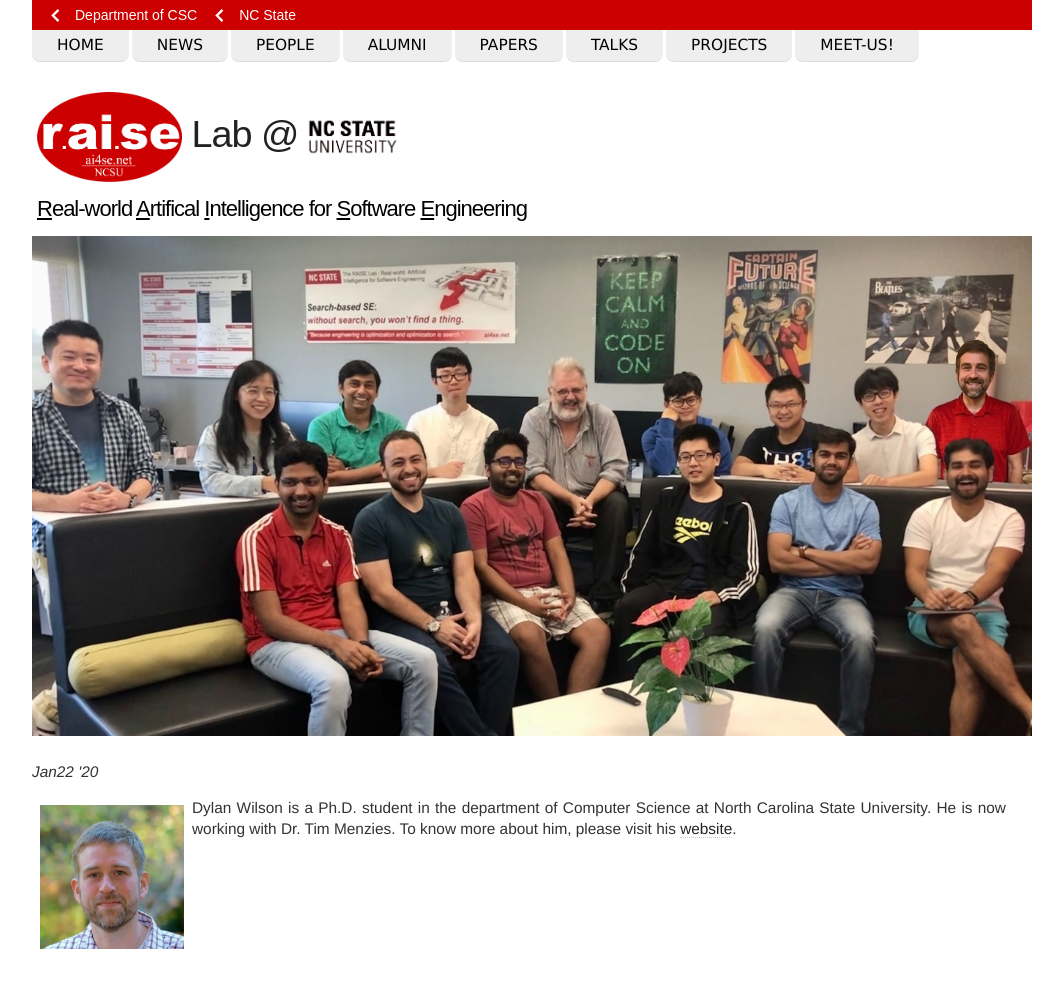
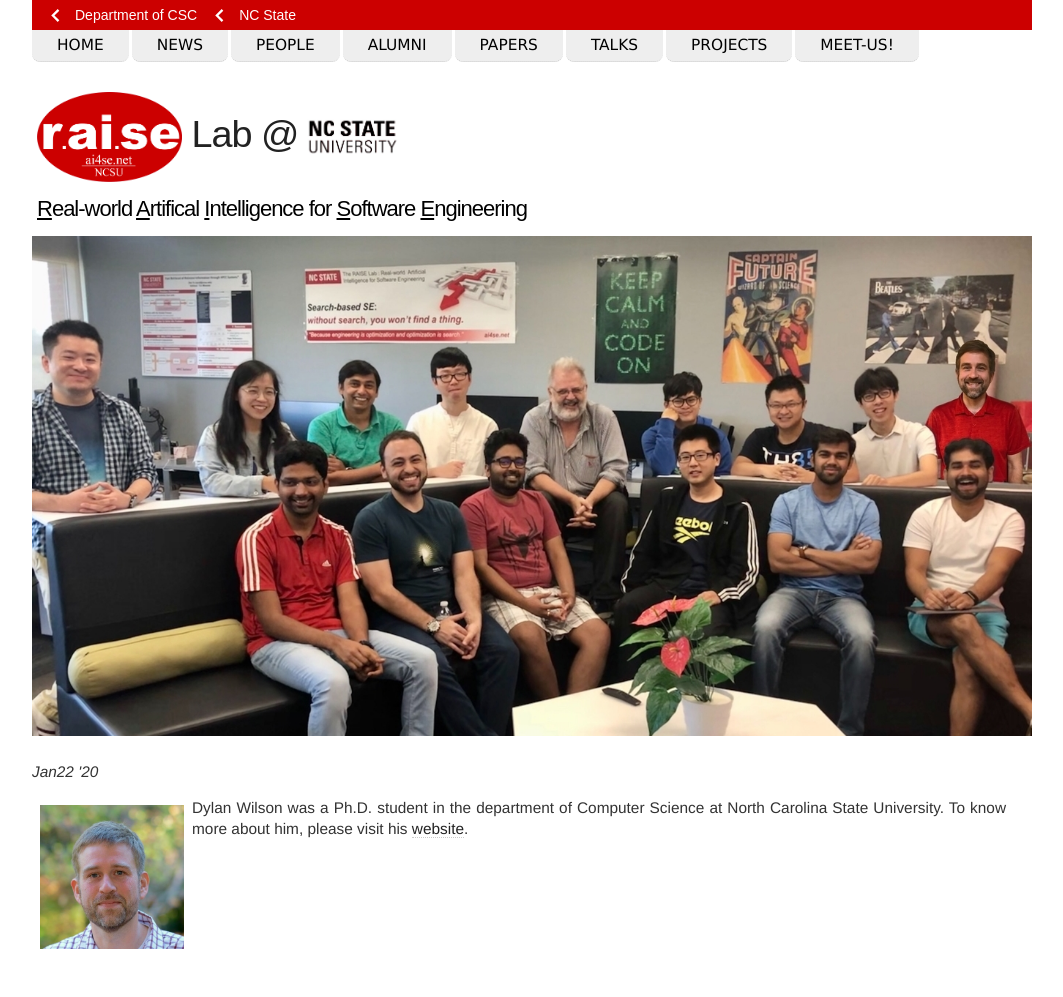
Before and after one commit to ai-se/ai-se.github.io, a Jekyll site: the page built from people/_posts/2020-01-22-Dylan-Wilson.md, in a window 1280 px wide. Shown: the whole page, without its empty margins (126-1189 px from the left). Built offline with Jekyll 4.4.1, drawn with Linux system fonts in a browser that asks for light colours.

```diff
--- a/people/_posts/2020-01-22-Dylan-Wilson.md
+++ b/people/_posts/2020-01-22-Dylan-Wilson.md
@@ -4,8 +4,9 @@
 excerpt: PhD Student
 home: https://www.linkedin.com/in/thedylanwilson/
 resume: https://drive.google.com/file/d/1CzIIFhjY8sPkkJt_fo7woWQ6n7SbLXAn/view?usp=sharing
+alumni: yes
 ---
 
 
 <img align="left" width="150" src="/img/Dylan.jpg">
-Dylan Wilson is a Ph.D. student in the department of Computer Science at North Carolina State University. He is now working with Dr. Tim Menzies. To know more about him, please visit his <a href="https://www.linkedin.com/in/thedylanwilson/">website</a>.
+Dylan Wilson was a Ph.D. student in the department of Computer Science at North Carolina State University. To know more about him, please visit his <a href="https://www.linkedin.com/in/thedylanwilson/">website</a>.
```
